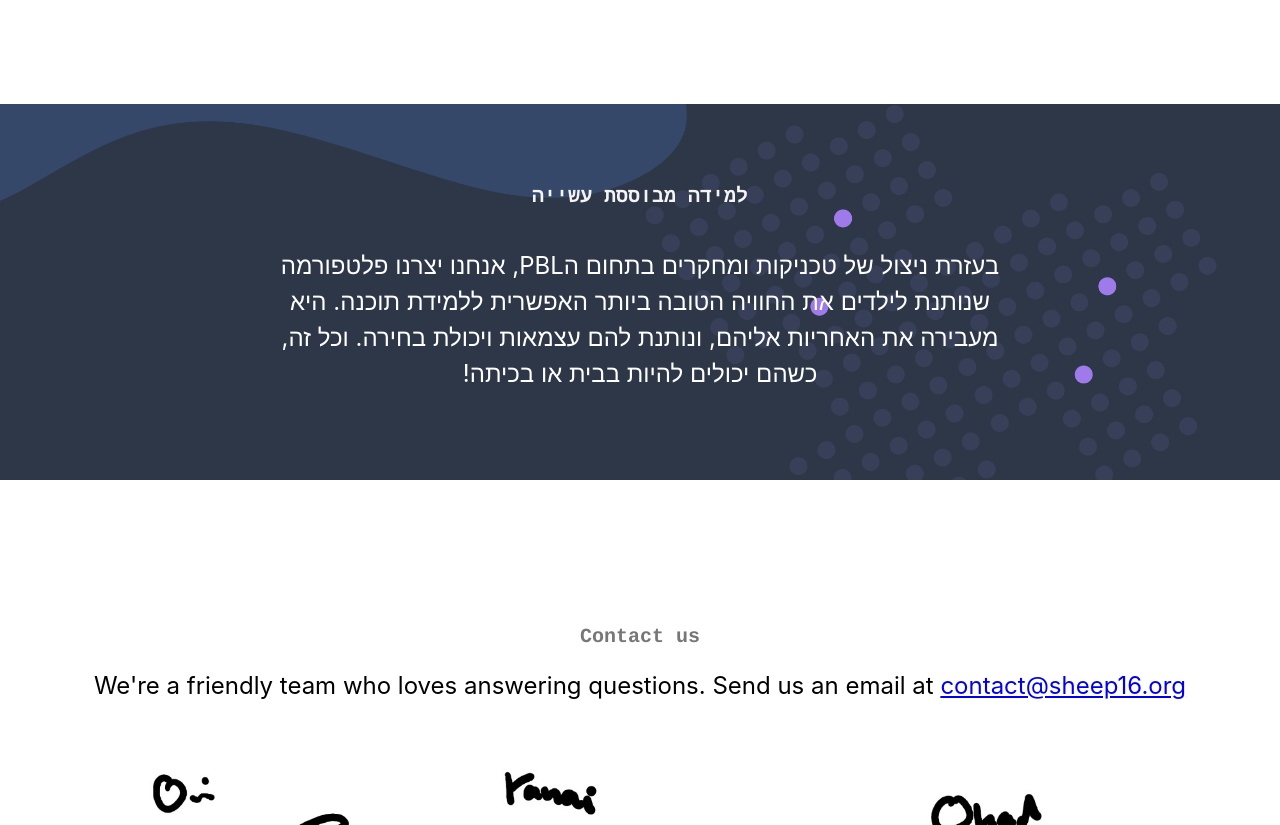
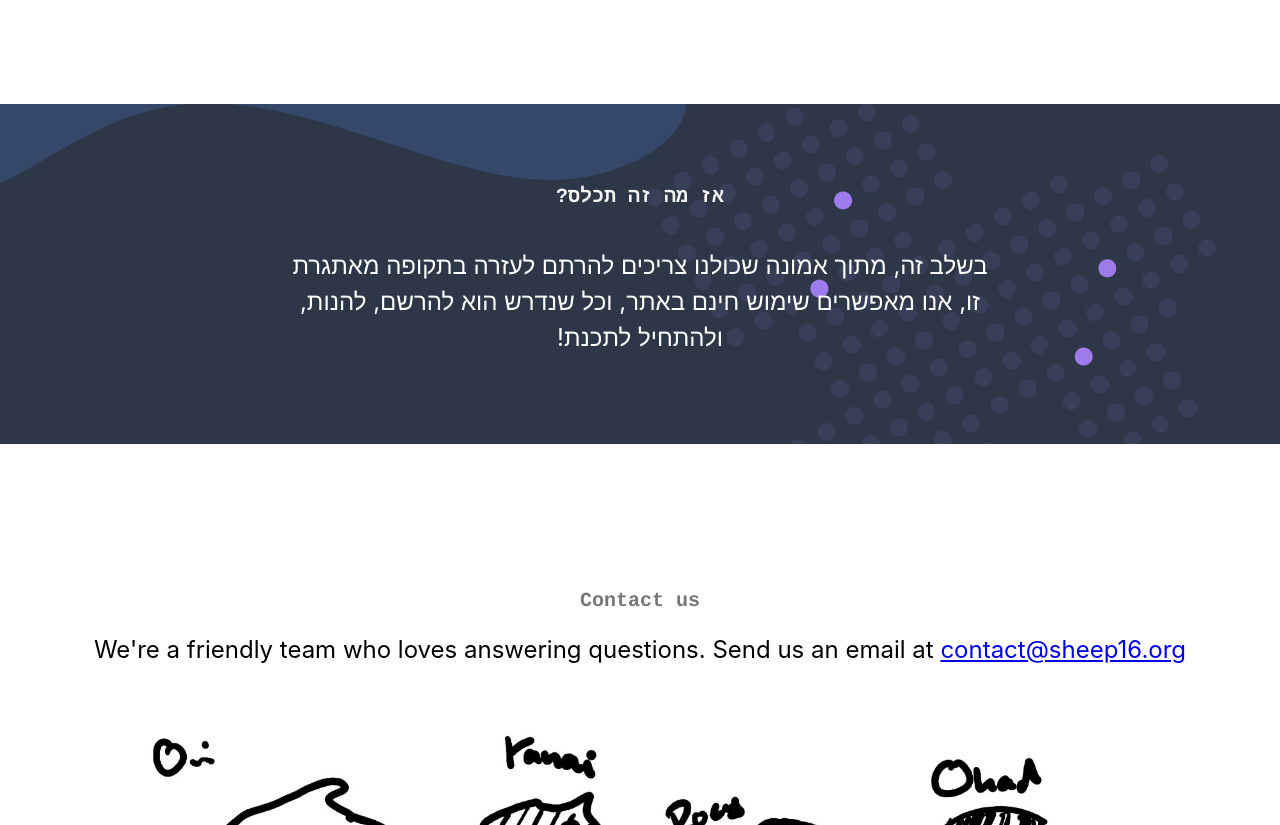
Before and after one commit to sheepsixteen/marketing, a Jekyll site: the page built from pages/index.html, in a window 1280 px wide and 900 px high, scrolled down 1985 px, cut to the strip 75-900 px from the top of the window. Built offline with Jekyll 4.4.1, drawn with Linux system fonts in a browser that asks for light colours; nearby versions of some CDN libraries.

Commit message:
Update index.html

```diff
--- a/pages/index.html
+++ b/pages/index.html
@@ -49,10 +49,10 @@ permalink: /
 <section
   class="stats pa3 mb4 mt5 bg-lightest-blue flex flex-column items-center pv5"
 >
-  <h2 class="f4 near-white courier db">למידה מבוססת עשייה</h2>
+  <h2 class="f4 near-white courier db">אז מה זה תכלס?</h2>
 
   <p class="f3 measure white lh-copy tc near-black">
-    בעזרת ניצול של טכניקות ומחקרים בתחום הPBL, אנחנו יצרנו פלטפורמה שנותנת לילדים את החוויה הטובה ביותר האפשרית ללמידת תוכנה. היא מעבירה את האחריות אליהם, ונותנת להם עצמאות ויכולת בחירה. וכל זה, כשהם יכולים להיות בבית או בכיתה!
+      בשלב זה, מתוך אמונה שכולנו צריכים להרתם לעזרה בתקופה מאתגרת זו, אנו מאפשרים שימוש חינם באתר, וכל שנדרש הוא להרשם, להנות, ולהתחיל לתכנת!
   </p>
 </section>
 
```
